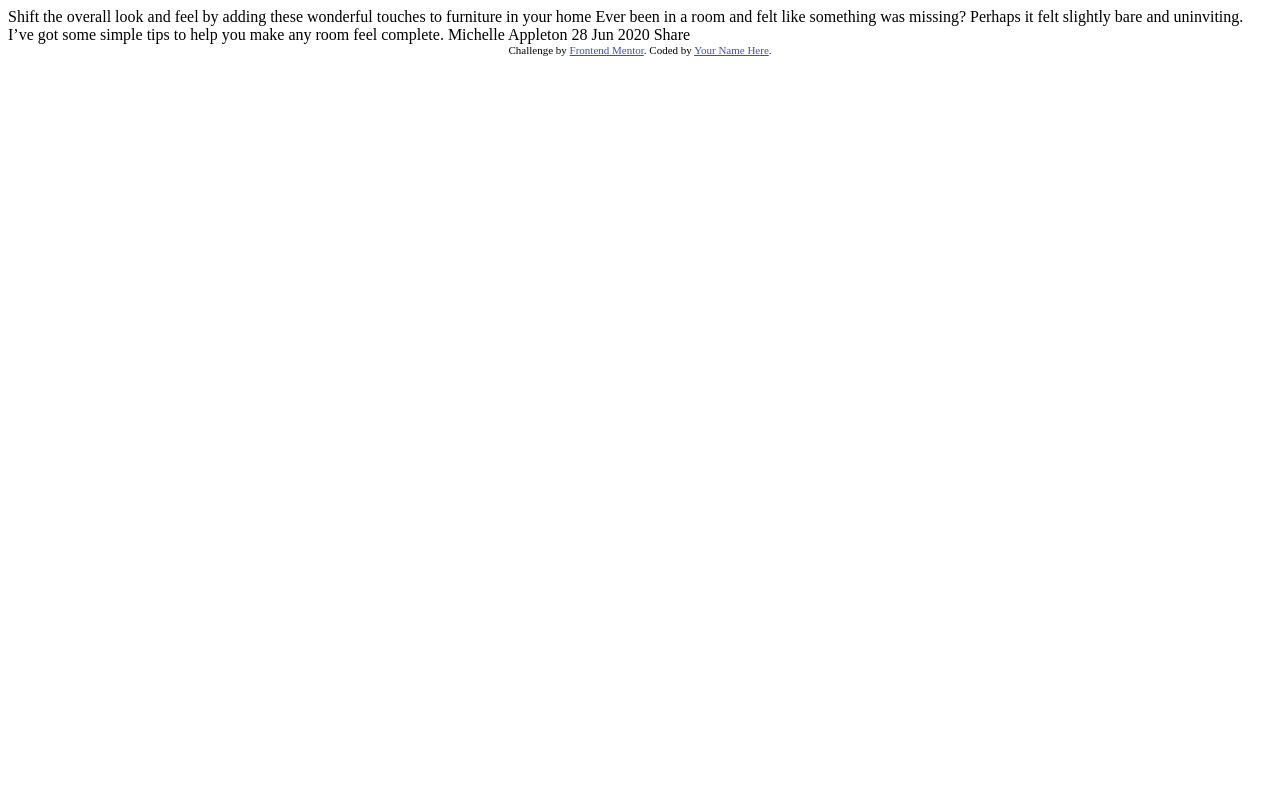
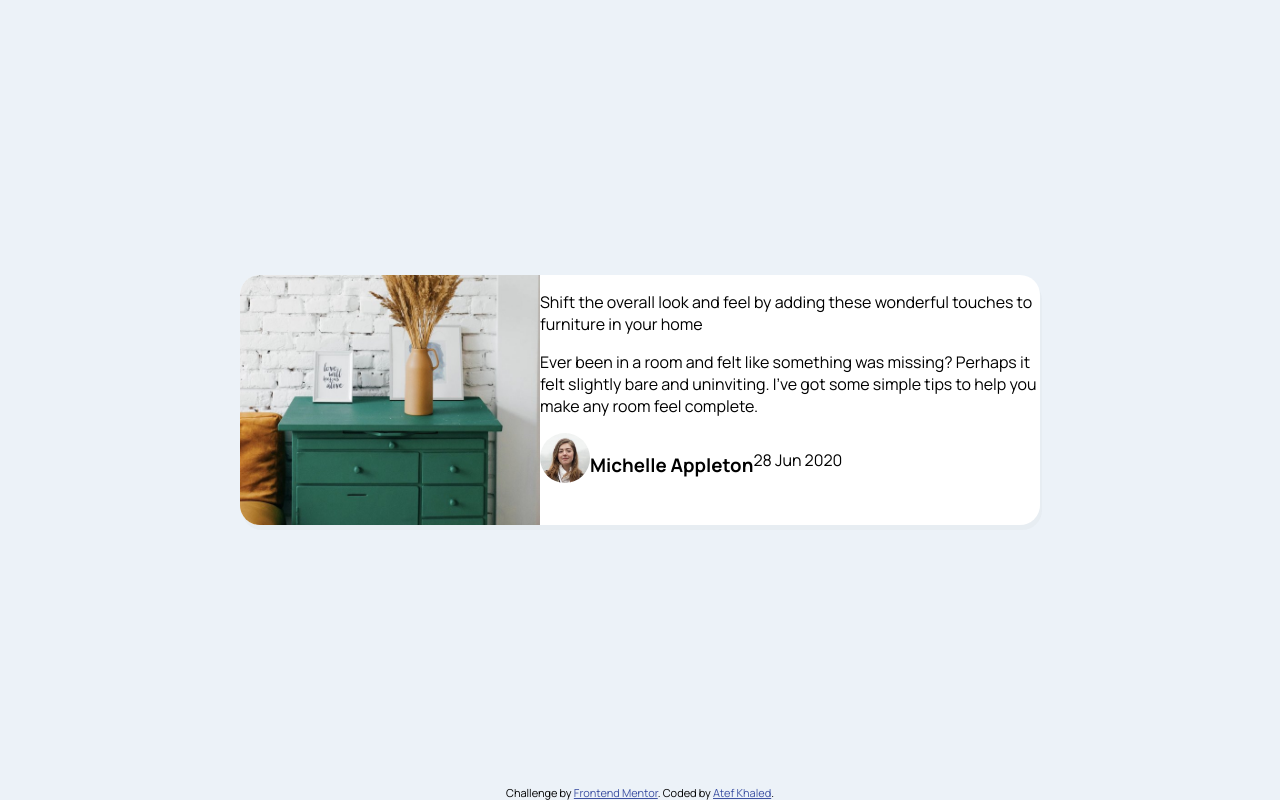
Before and after one commit to atefkhaled7/article-preview-component-master, a plain HTML site: page index.html in a window 1280 px wide. Drawn offline with Linux system fonts and the light colour scheme.

Commit message:
first commit

```diff
--- a/index.html
+++ b/index.html
@@ -2,35 +2,42 @@
 <html lang="en">
 <head>
   <meta charset="UTF-8">
-  <meta name="viewport" content="width=device-width, initial-scale=1.0"> <!-- displays site properly based on user's device -->
-
+  <meta name="viewport" content="width=device-width, initial-scale=1.0">
   <link rel="icon" type="image/png" sizes="32x32" href="./images/favicon-32x32.png">
-
+  <link rel="stylesheet" href="style.css">
+  <link href="https://fonts.googleapis.com/css2?family=Manrope:wght@200..800&display=swap" rel="stylesheet">
+  <link rel="stylesheet" href="https://cdnjs.cloudflare.com/ajax/libs/font-awesome/6.5.1/css/all.min.css" integrity="sha512-DTOQO9RWCH3ppGqcWaEA1BIZOC6xxalwEsw9c2QQeAIftl+Vegovlnee1c9QX4TctnWMn13TZye+giMm8e2LwA==" crossorigin="anonymous" referrerpolicy="no-referrer" />
   <title>Frontend Mentor | Article preview component</title>
-
-  <!-- Feel free to remove these styles or customise in your own stylesheet 👍 -->
-  <style>
-    .attribution { font-size: 11px; text-align: center; }
-    .attribution a { color: hsl(228, 45%, 44%); }
-  </style>
 </head>
 <body>
+<div class="card">
+  <img src="images/drawers.jpg" alt="" class="main-img">
 
-  Shift the overall look and feel by adding these wonderful
-  touches to furniture in your home
+  <div class="container">
+    <p>Shift the overall look and feel by adding these wonderful
+    touches to furniture in your home</p>
 
-  Ever been in a room and felt like something was missing? Perhaps
-  it felt slightly bare and uninviting. I’ve got some simple tips
-  to help you make any room feel complete.
+    <p>Ever been in a room and felt like something was missing? Perhaps
+      it felt slightly bare and uninviting. I’ve got some simple tips to help you make any room feel complete.</p>
 
-  Michelle Appleton
-  28 Jun 2020
+    <div class="info">
+      <img src="images/avatar-michelle.jpg" alt="" class="prof-img">
+      <h3>Michelle Appleton</h3>
+      <p>28 Jun 2020</p>
+    </div>
 
-  Share
+
+
+  </div>
+
+</div>
+
+
 
   <div class="attribution">
     Challenge by <a href="https://www.frontendmentor.io?ref=challenge" target="_blank">Frontend Mentor</a>.
-    Coded by <a href="#">Your Name Here</a>.
+    Coded by <a href="#">Atef Khaled</a>.
   </div>
+
 </body>
 </html>
--- /dev/null
+++ b/style.css
@@ -0,0 +1,47 @@
+body{
+  margin: 0;
+  padding: 0;
+  box-sizing: border-box;
+  background-color: hsl(210, 46%, 95%);
+  font-family: "Manrope", sans-serif;
+  min-height: 100vh;
+  display: flex;
+  flex-direction: column;
+}
+
+.attribution{
+  font-size: 11px;
+  text-align: center;
+  margin-top: auto;
+}
+
+.attribution a{
+  color: hsl(228, 45%, 44%);
+}
+
+.card{
+  background-color: white;
+  display: flex;
+  height: 250px;
+  width: 800px;
+  border-radius: 20px;
+  position: absolute;
+  top: 50%;
+  left: 50%;
+  transform: translate(-50%, -50%);
+  box-shadow: 2px 5px hsla(0, 0%, 50%, 0.051);
+}
+
+.main-img{
+  width: 300px;
+  border-radius: 20px 0 0 20px;
+}
+
+.prof-img{
+  height: 50px;
+  border-radius: 50%;
+}
+
+.info{
+  display: flex;
+}
```
